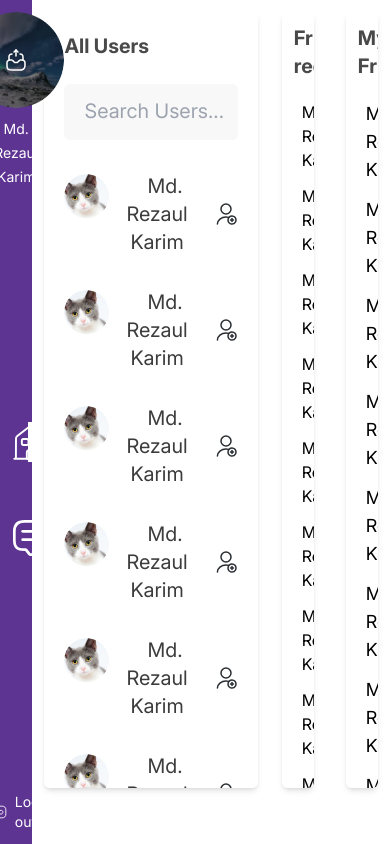
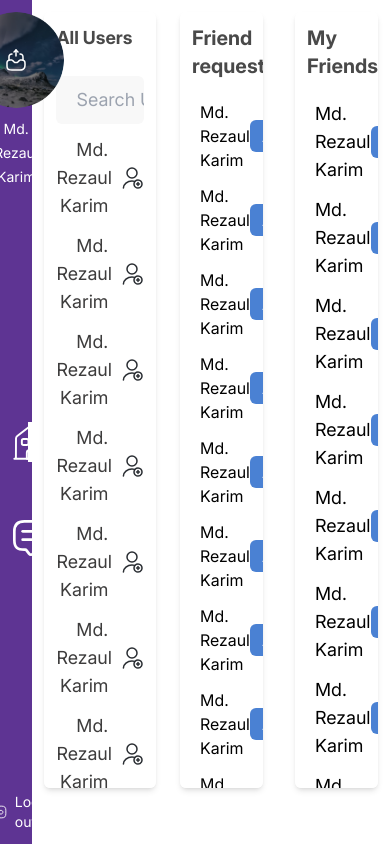
Before and after one commit to RezaulKarimRana/Talk_Nest_App, a React (Vite) app in the folder realTimeChattingApp/: page / in a window 390 px wide. Built offline with nearby package versions, Linux system fonts and the light colour scheme.

Commit message:
user responsive

```diff
--- a/realTimeChattingApp/src/components/userList/index.jsx
+++ b/realTimeChattingApp/src/components/userList/index.jsx
@@ -4,21 +4,23 @@ import { UserAddIcon } from "../../svg/UserAddIcon";
 const UserLists = () => {
   return (
     <>
-      <div className="shadow-md rounded-md bg-white p-5 h-[92vh] overflow-y-auto scrollbar-thin">
-        <h1 className="font-fontInterBold text-xl text-[#494949]">All Users</h1>
+      <div className="shadow-md rounded-md bg-white p-3 h-[92vh] overflow-y-auto scrollbar-thin">
+        <h1 className="font-fontInterBold text-lg text-[#494949] mb-5">
+          All Users
+        </h1>
         <div className="mt-6">
           <input
-            className="w-full h-14 bg-[#F8F8F8] rounded-md placeholder:font-fontInter placeholder:text-xl pl-5 focus:outline-none"
+            className="w-full h-12 bg-[#F8F8F8] rounded-md placeholder:font-fontInter placeholder:text-lg pl-5 focus:outline-none"
             placeholder="Search Users..."
           />
         </div>
-        <div className="flex items-center justify-between gap-x-2 mt-8">
+        <div className="flex items-center justify-between gap-x-2 mt-3">
           <div className="flex items-center justify-between">
-            <div className="w-20 h-20 rounded-full overflow-hidden">
+            <div className="w-15 h-15 rounded-full overflow-hidden">
               <img src={catImage} />
             </div>
             <div className="text-center">
-              <span className="font-fontInter text-[#3D3C3C] text-xl ml-4">
+              <span className="font-fontInter text-[#3D3C3C] text-lg ml-4">
                 Md. Rezaul Karim
               </span>
             </div>
@@ -27,13 +29,13 @@ const UserLists = () => {
             <UserAddIcon />
           </div>
         </div>
-        <div className="flex items-center justify-between gap-x-2 mt-8">
+        <div className="flex items-center justify-between gap-x-2 mt-3">
           <div className="flex items-center justify-between">
-            <div className="w-20 h-20 rounded-full overflow-hidden">
+            <div className="w-15 h-15 rounded-full overflow-hidden">
               <img src={catImage} />
             </div>
             <div className="text-center">
-              <span className="font-fontInter text-[#3D3C3C] text-xl ml-4">
+              <span className="font-fontInter text-[#3D3C3C] text-lg ml-4">
                 Md. Rezaul Karim
               </span>
             </div>
@@ -42,13 +44,13 @@ const UserLists = () => {
             <UserAddIcon />
           </div>
         </div>
-        <div className="flex items-center justify-between gap-x-2 mt-8">
+        <div className="flex items-center justify-between gap-x-2 mt-3">
           <div className="flex items-center justify-between">
-            <div className="w-20 h-20 rounded-full overflow-hidden">
+            <div className="w-15 h-15 rounded-full overflow-hidden">
               <img src={catImage} />
             </div>
             <div className="text-center">
-              <span className="font-fontInter text-[#3D3C3C] text-xl ml-4">
+              <span className="font-fontInter text-[#3D3C3C] text-lg ml-4">
                 Md. Rezaul Karim
               </span>
             </div>
@@ -57,13 +59,13 @@ const UserLists = () => {
             <UserAddIcon />
           </div>
         </div>
-        <div className="flex items-center justify-between gap-x-2 mt-8">
+        <div className="flex items-center justify-between gap-x-2 mt-3">
           <div className="flex items-center justify-between">
-            <div className="w-20 h-20 rounded-full overflow-hidden">
+            <div className="w-15 h-15 rounded-full overflow-hidden">
               <img src={catImage} />
             </div>
             <div className="text-center">
-              <span className="font-fontInter text-[#3D3C3C] text-xl ml-4">
+              <span className="font-fontInter text-[#3D3C3C] text-lg ml-4">
                 Md. Rezaul Karim
               </span>
             </div>
@@ -72,13 +74,13 @@ const UserLists = () => {
             <UserAddIcon />
           </div>
         </div>
-        <div className="flex items-center justify-between gap-x-2 mt-8">
+        <div className="flex items-center justify-between gap-x-2 mt-3">
           <div className="flex items-center justify-between">
-            <div className="w-20 h-20 rounded-full overflow-hidden">
+            <div className="w-15 h-15 rounded-full overflow-hidden">
               <img src={catImage} />
             </div>
             <div className="text-center">
-              <span className="font-fontInter text-[#3D3C3C] text-xl ml-4">
+              <span className="font-fontInter text-[#3D3C3C] text-lg ml-4">
                 Md. Rezaul Karim
               </span>
             </div>
@@ -87,13 +89,13 @@ const UserLists = () => {
             <UserAddIcon />
           </div>
         </div>
-        <div className="flex items-center justify-between gap-x-2 mt-8">
+        <div className="flex items-center justify-between gap-x-2 mt-3">
           <div className="flex items-center justify-between">
-            <div className="w-20 h-20 rounded-full overflow-hidden">
+            <div className="w-15 h-15 rounded-full overflow-hidden">
               <img src={catImage} />
             </div>
             <div className="text-center">
-              <span className="font-fontInter text-[#3D3C3C] text-xl ml-4">
+              <span className="font-fontInter text-[#3D3C3C] text-lg ml-4">
                 Md. Rezaul Karim
               </span>
             </div>
@@ -102,13 +104,13 @@ const UserLists = () => {
             <UserAddIcon />
           </div>
         </div>
-        <div className="flex items-center justify-between gap-x-2 mt-8">
+        <div className="flex items-center justify-between gap-x-2 mt-3">
           <div className="flex items-center justify-between">
-            <div className="w-20 h-20 rounded-full overflow-hidden">
+            <div className="w-15 h-15 rounded-full overflow-hidden">
               <img src={catImage} />
             </div>
             <div className="text-center">
-              <span className="font-fontInter text-[#3D3C3C] text-xl ml-4">
+              <span className="font-fontInter text-[#3D3C3C] text-lg ml-4">
                 Md. Rezaul Karim
               </span>
             </div>
@@ -117,13 +119,13 @@ const UserLists = () => {
             <UserAddIcon />
           </div>
         </div>
-        <div className="flex items-center justify-between gap-x-2 mt-8">
+        <div className="flex items-center justify-between gap-x-2 mt-3">
           <div className="flex items-center justify-between">
-            <div className="w-20 h-20 rounded-full overflow-hidden">
+            <div className="w-15 h-15 rounded-full overflow-hidden">
               <img src={catImage} />
             </div>
             <div className="text-center">
-              <span className="font-fontInter text-[#3D3C3C] text-xl ml-4">
+              <span className="font-fontInter text-[#3D3C3C] text-lg ml-4">
                 Md. Rezaul Karim
               </span>
             </div>
@@ -132,13 +134,13 @@ const UserLists = () => {
             <UserAddIcon />
           </div>
         </div>
-        <div className="flex items-center justify-between gap-x-2 mt-8">
+        <div className="flex items-center justify-between gap-x-2 mt-3">
           <div className="flex items-center justify-between">
-            <div className="w-20 h-20 rounded-full overflow-hidden">
+            <div className="w-15 h-15 rounded-full overflow-hidden">
               <img src={catImage} />
             </div>
             <div className="text-center">
-              <span className="font-fontInter text-[#3D3C3C] text-xl ml-4">
+              <span className="font-fontInter text-[#3D3C3C] text-lg ml-4">
                 Md. Rezaul Karim
               </span>
             </div>
@@ -147,13 +149,13 @@ const UserLists = () => {
             <UserAddIcon />
           </div>
         </div>
-        <div className="flex items-center justify-between gap-x-2 mt-8">
+        <div className="flex items-center justify-between gap-x-2 mt-3">
           <div className="flex items-center justify-between">
-            <div className="w-20 h-20 rounded-full overflow-hidden">
+            <div className="w-15 h-15 rounded-full overflow-hidden">
               <img src={catImage} />
             </div>
             <div className="text-center">
-              <span className="font-fontInter text-[#3D3C3C] text-xl ml-4">
+              <span className="font-fontInter text-[#3D3C3C] text-lg ml-4">
                 Md. Rezaul Karim
               </span>
             </div>
@@ -162,13 +164,13 @@ const UserLists = () => {
             <UserAddIcon />
           </div>
         </div>
-        <div className="flex items-center justify-between gap-x-2 mt-8">
+        <div className="flex items-center justify-between gap-x-2 mt-3">
           <div className="flex items-center justify-between">
-            <div className="w-20 h-20 rounded-full overflow-hidden">
+            <div className="w-15 h-15 rounded-full overflow-hidden">
               <img src={catImage} />
             </div>
             <div className="text-center">
-              <span className="font-fontInter text-[#3D3C3C] text-xl ml-4">
+              <span className="font-fontInter text-[#3D3C3C] text-lg ml-4">
                 Md. Rezaul Karim
               </span>
             </div>
@@ -177,13 +179,13 @@ const UserLists = () => {
             <UserAddIcon />
           </div>
         </div>
-        <div className="flex items-center justify-between gap-x-2 mt-8">
+        <div className="flex items-center justify-between gap-x-2 mt-3">
           <div className="flex items-center justify-between">
-            <div className="w-20 h-20 rounded-full overflow-hidden">
+            <div className="w-15 h-15 rounded-full overflow-hidden">
               <img src={catImage} />
             </div>
             <div className="text-center">
-              <span className="font-fontInter text-[#3D3C3C] text-xl ml-4">
+              <span className="font-fontInter text-[#3D3C3C] text-lg ml-4">
                 Md. Rezaul Karim
               </span>
             </div>
@@ -192,13 +194,13 @@ const UserLists = () => {
             <UserAddIcon />
           </div>
         </div>
-        <div className="flex items-center justify-between gap-x-2 mt-8">
+        <div className="flex items-center justify-between gap-x-2 mt-3">
           <div className="flex items-center justify-between">
-            <div className="w-20 h-20 rounded-full overflow-hidden">
+            <div className="w-15 h-15 rounded-full overflow-hidden">
               <img src={catImage} />
             </div>
             <div className="text-center">
-              <span className="font-fontInter text-[#3D3C3C] text-xl ml-4">
+              <span className="font-fontInter text-[#3D3C3C] text-lg ml-4">
                 Md. Rezaul Karim
               </span>
             </div>
@@ -207,13 +209,13 @@ const UserLists = () => {
             <UserAddIcon />
           </div>
         </div>
-        <div className="flex items-center justify-between gap-x-2 mt-8">
+        <div className="flex items-center justify-between gap-x-2 mt-3">
           <div className="flex items-center justify-between">
-            <div className="w-20 h-20 rounded-full overflow-hidden">
+            <div className="w-15 h-15 rounded-full overflow-hidden">
               <img src={catImage} />
             </div>
             <div className="text-center">
-              <span className="font-fontInter text-[#3D3C3C] text-xl ml-4">
+              <span className="font-fontInter text-[#3D3C3C] text-lg ml-4">
                 Md. Rezaul Karim
               </span>
             </div>
@@ -222,13 +224,13 @@ const UserLists = () => {
             <UserAddIcon />
           </div>
         </div>
-        <div className="flex items-center justify-between gap-x-2 mt-8">
+        <div className="flex items-center justify-between gap-x-2 mt-3">
           <div className="flex items-center justify-between">
-            <div className="w-20 h-20 rounded-full overflow-hidden">
+            <div className="w-15 h-15 rounded-full overflow-hidden">
               <img src={catImage} />
             </div>
             <div className="text-center">
-              <span className="font-fontInter text-[#3D3C3C] text-xl ml-4">
+              <span className="font-fontInter text-[#3D3C3C] text-lg ml-4">
                 Md. Rezaul Karim
               </span>
             </div>
```
